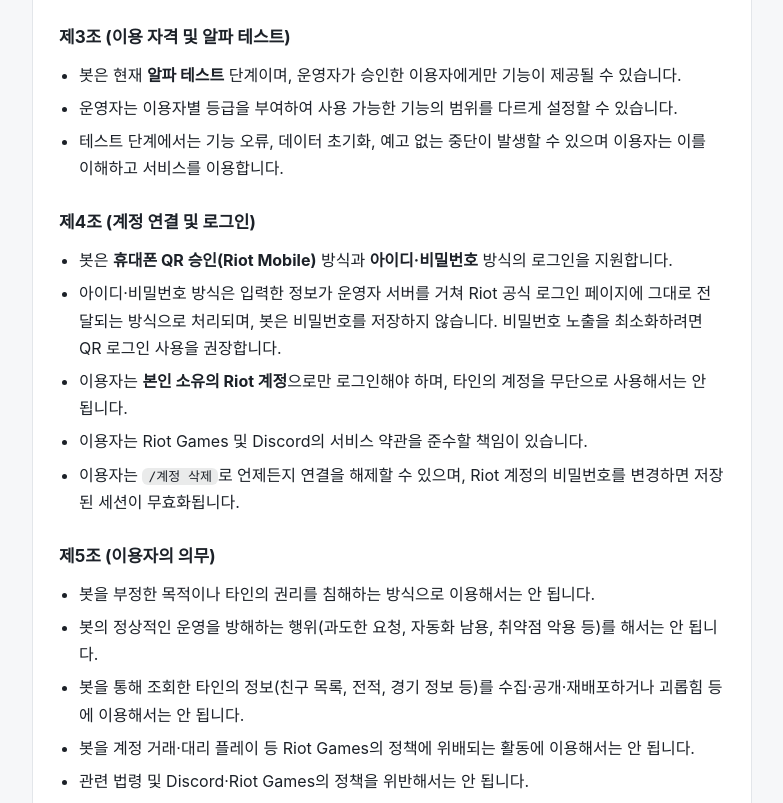
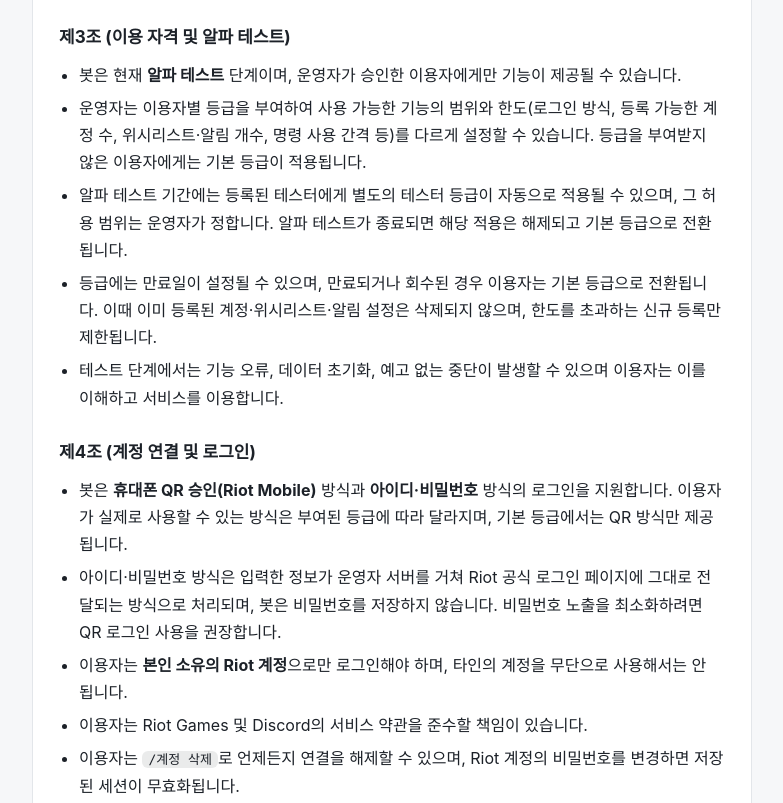
Before and after one commit to dev-free-as/valstore-legal, a plain HTML site: page terms.html in a window 1280 px wide. Shown: the part 735-1538 px from the top of the page, without its empty margins (248-1031 px from the left). Drawn offline with Linux system fonts and the light colour scheme.

Commit message:
이용약관: 등급/알파테스트 조항 최신화 + 문의 연락처(공식 디스코드) 반영

```diff
--- a/terms.html
+++ b/terms.html
@@ -51,8 +51,15 @@
       <ul>
         <li>봇은 현재 <strong>알파 테스트</strong> 단계이며, 운영자가 승인한 이용자에게만
           기능이 제공될 수 있습니다.</li>
-        <li>운영자는 이용자별 등급을 부여하여 사용 가능한 기능의 범위를 다르게 설정할 수
-          있습니다.</li>
+        <li>운영자는 이용자별 등급을 부여하여 사용 가능한 기능의 범위와 한도(로그인 방식,
+          등록 가능한 계정 수, 위시리스트·알림 개수, 명령 사용 간격 등)를 다르게 설정할 수
+          있습니다. 등급을 부여받지 않은 이용자에게는 기본 등급이 적용됩니다.</li>
+        <li>알파 테스트 기간에는 등록된 테스터에게 별도의 테스터 등급이 자동으로 적용될 수
+          있으며, 그 허용 범위는 운영자가 정합니다. 알파 테스트가 종료되면 해당 적용은
+          해제되고 기본 등급으로 전환됩니다.</li>
+        <li>등급에는 만료일이 설정될 수 있으며, 만료되거나 회수된 경우 이용자는 기본 등급으로
+          전환됩니다. 이때 이미 등록된 계정·위시리스트·알림 설정은 삭제되지 않으며, 한도를
+          초과하는 신규 등록만 제한됩니다.</li>
         <li>테스트 단계에서는 기능 오류, 데이터 초기화, 예고 없는 중단이 발생할 수 있으며
           이용자는 이를 이해하고 서비스를 이용합니다.</li>
       </ul>
@@ -62,7 +69,8 @@
       <h3>제4조 (계정 연결 및 로그인)</h3>
       <ul>
         <li>봇은 <strong>휴대폰 QR 승인(Riot Mobile)</strong> 방식과
-          <strong>아이디·비밀번호</strong> 방식의 로그인을 지원합니다.</li>
+          <strong>아이디·비밀번호</strong> 방식의 로그인을 지원합니다. 이용자가 실제로 사용할 수
+          있는 방식은 부여된 등급에 따라 달라지며, 기본 등급에서는 QR 방식만 제공됩니다.</li>
         <li>아이디·비밀번호 방식은 입력한 정보가 운영자 서버를 거쳐 Riot 공식 로그인
           페이지에 그대로 전달되는 방식으로 처리되며, 봇은 비밀번호를 저장하지 않습니다.
           비밀번호 노출을 최소화하려면 QR 로그인 사용을 권장합니다.</li>
@@ -141,8 +149,8 @@
 
     <section>
       <h3>제12조 (문의)</h3>
-      <p>본 약관에 관한 문의는 봇 운영자(디스코드)를 통해 접수할 수 있습니다.
-        <span class="muted">※ 배포 시 연락처(디스코드 서포트 서버 초대 링크 또는 이메일)를 기입하세요.</span></p>
+      <p>본 약관에 관한 문의는 공식 디스코드 서버(<a href="https://discord.gg/zVXKDUKcsJ" target="_blank" rel="noopener">discord.gg/zVXKDUKcsJ</a>) 또는
+        디스코드 <code>free_as</code> 로 접수할 수 있습니다.</p>
     </section>
   </div>
 
```
